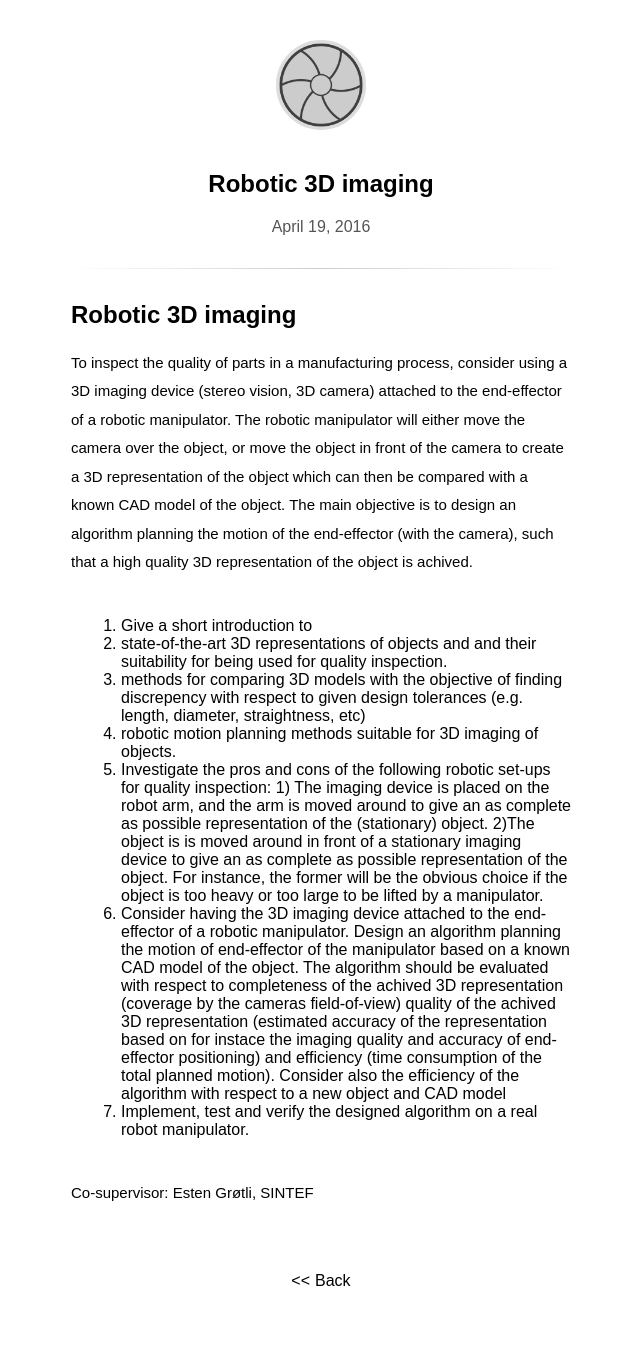
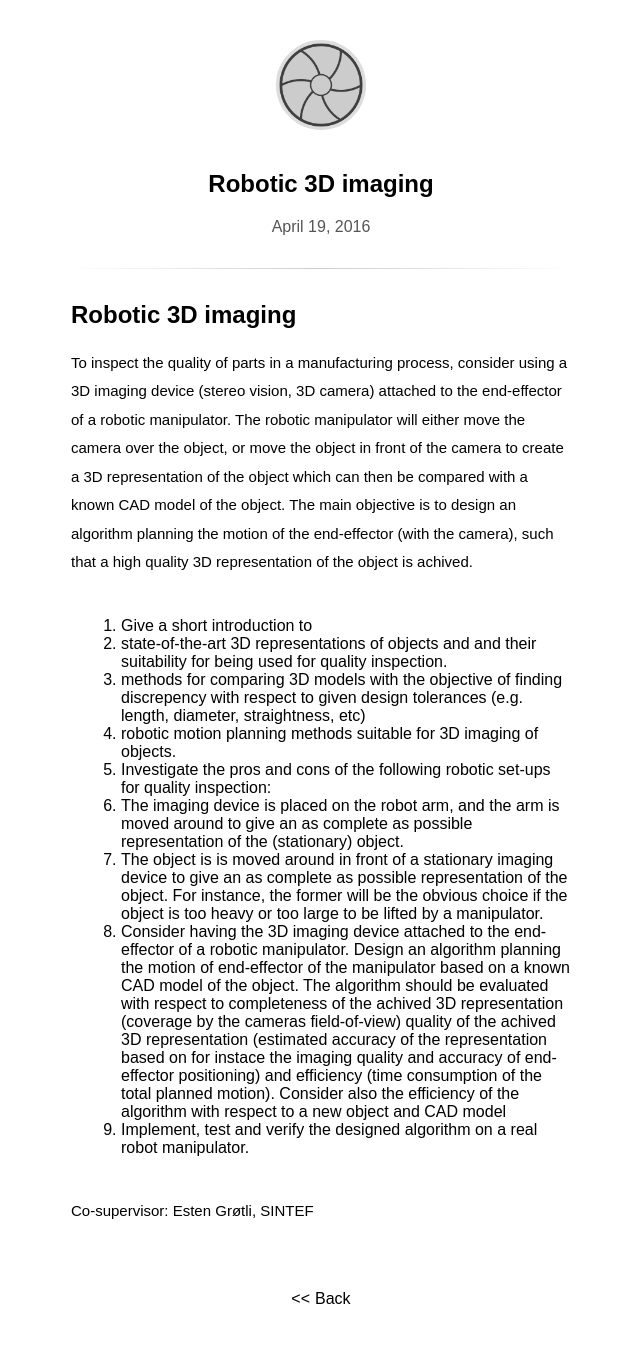
Before and after one commit to gravdahl-master/gravdahl-master.github.io, a Jekyll site: the page built from _posts/2016-28-04-camera-manipulator.md, in a window 1280 px wide. Shown: the whole page, without its empty margins (319-959 px from the left). Built offline with Jekyll 4.4.1, drawn with Linux system fonts in a browser that asks for light colours; some web fonts are replaced.

Commit message:
Update 2016-28-04-camera-manipulator.md

```diff
--- a/_posts/2016-28-04-camera-manipulator.md
+++ b/_posts/2016-28-04-camera-manipulator.md
@@ -12,7 +12,9 @@
   1. state-of-the-art 3D representations of objects and and their suitability for being used for quality inspection.
   2. methods for comparing 3D models with the objective of finding discrepency with respect to given design tolerances (e.g. length, diameter, straightness, etc)
   3. robotic motion planning methods suitable for 3D imaging of objects.
-2. Investigate the pros and cons of the following robotic set-ups for quality inspection: 1) The imaging device is placed on the robot arm, and the arm is moved around to give an as complete as possible representation of the (stationary) object. 2)The object is is moved around in front of a stationary imaging device to give an as complete as possible representation of the object. For instance, the former will be the obvious choice if the object is too heavy or too large to be lifted by a manipulator.
+2. Investigate the pros and cons of the following robotic set-ups for quality inspection:
+  1. The imaging device is placed on the robot arm, and the arm is moved around to give an as complete as possible representation of the (stationary) object.
+  2. The object is is moved around in front of a stationary imaging device to give an as complete as possible representation of the object. For instance, the former will be the obvious choice if the object is too heavy or too large to be lifted by a manipulator.
 3. Consider having the 3D imaging device attached to the end-effector of a robotic manipulator. Design an algorithm planning the motion of end-effector of the manipulator based on a known CAD model of the object. The algorithm should be evaluated with respect to completeness of the achived 3D representation (coverage by the cameras field-of-view) quality of the achived 3D representation (estimated accuracy of the representation based on for instace the imaging quality and accuracy of end-effector positioning) and efficiency (time consumption of the total planned motion). Consider also the efficiency of the algorithm with respect to a new object and CAD model
 4. Implement, test and verify the designed algorithm on a real robot manipulator.
 
```
